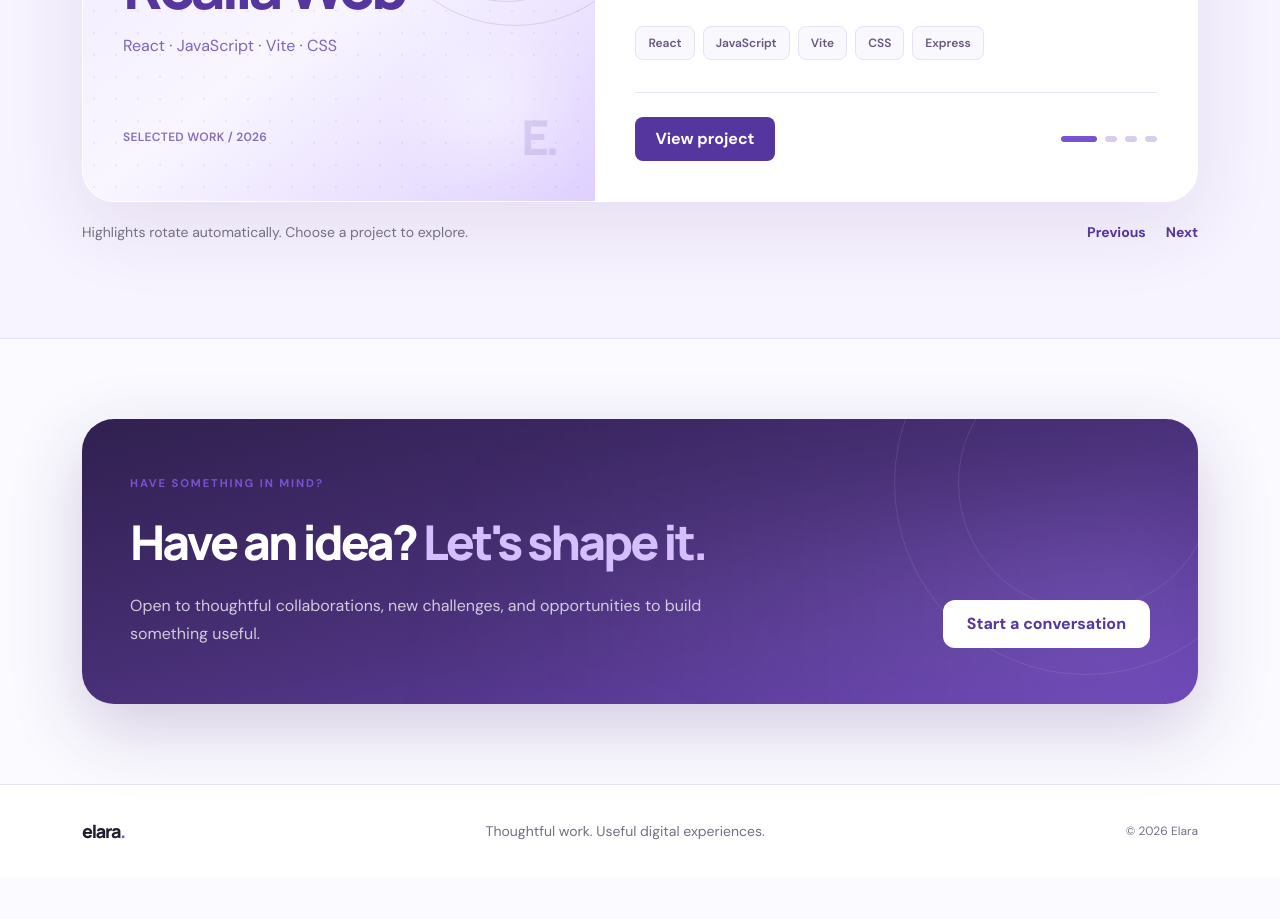
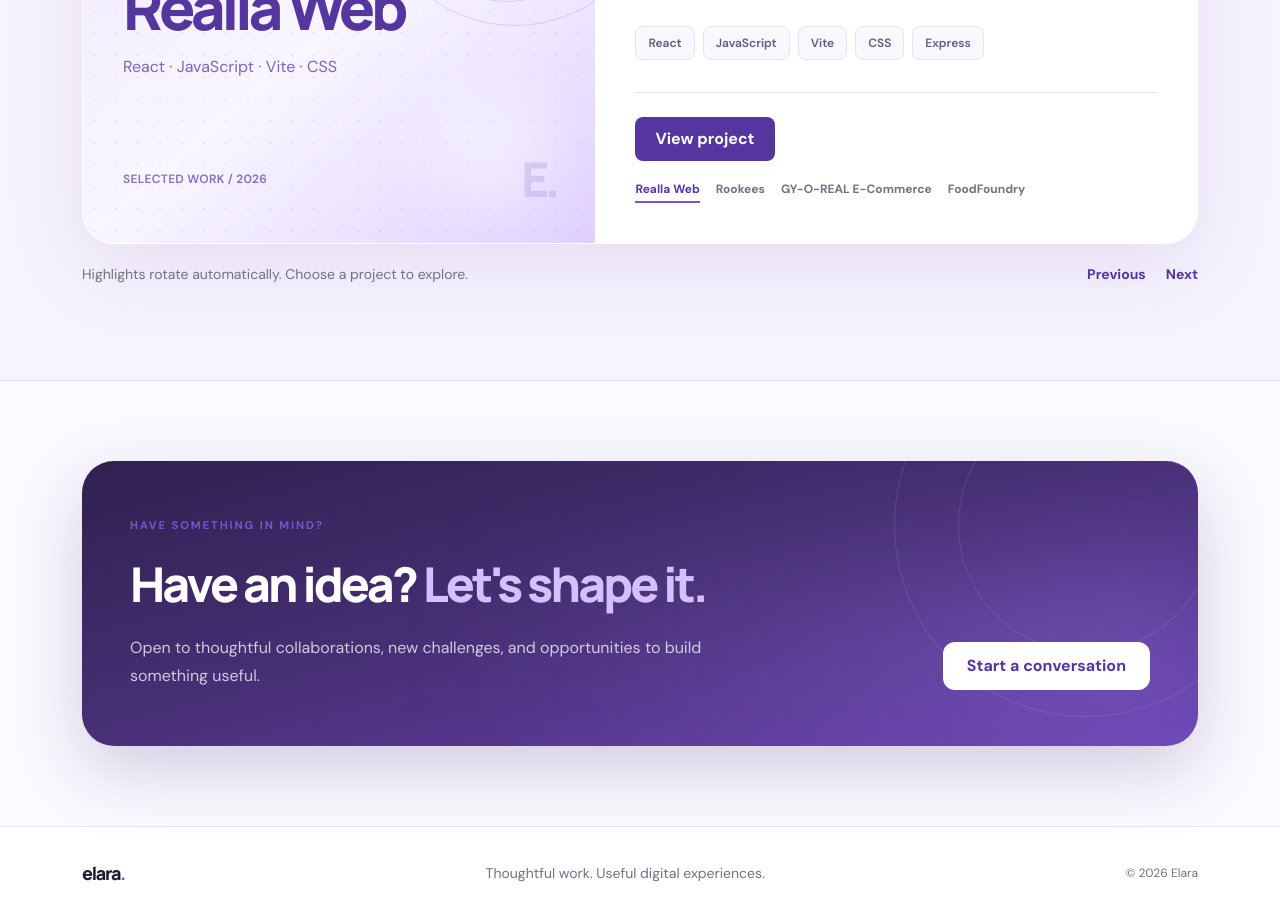
Before and after one commit to EllaUktolseja/elara, a React (Vite) app: page / in a window 1280 px wide. Shown: the part 1820-2739 px from the top of the page. Before the commit the page ends 2697 px from the top, so only its background shows below. Built offline with nearby package versions, Linux system fonts and the light colour scheme.

Commit message:
style(home): use text-only featured project controls

```diff
--- a/src/pages/Home.jsx
+++ b/src/pages/Home.jsx
@@ -86,7 +86,7 @@ export default function Home() {
             </div>
             <div className="flex flex-col justify-between p-8 sm:p-10">
               <div><p className="mb-4 text-xs font-bold tracking-[.17em] text-purple">{activeProject.status === 'completed' ? 'COMPLETED WORK' : activeProject.status === 'ongoing' ? 'CURRENTLY BUILDING' : 'ON THE ROADMAP'}</p><h3 className="mb-5 font-display text-3xl font-extrabold tracking-[-.06em] sm:text-4xl">{activeProject.title}</h3><p className="mb-7 max-w-xl text-base leading-8 text-muted">{activeProject.shortDescription}</p><div className="mb-8 flex flex-wrap gap-2">{activeProject.technologies.slice(0, 5).map((technology) => <span className="rounded-lg border border-[#e8e1f7] bg-[#faf8ff] px-3 py-2 text-xs font-semibold text-[#65577e]" key={technology}>{technology}</span>)}</div></div>
-              <div className="flex flex-wrap items-center justify-between gap-5 border-t border-line pt-6"><Link className="inline-flex min-h-11 items-center rounded-lg bg-purple-dark px-5 font-bold text-white transition hover:bg-purple" to={'/projects/' + activeProject.slug}>View project</Link><div className="flex items-center gap-2" aria-label="Choose featured project">{featuredProjects.map((project, index) => <button key={project.slug} type="button" aria-label={'Show ' + project.title} aria-pressed={index === activeSlide} onClick={() => showSlide(index)} className={'h-1.5 rounded-full transition-all duration-300 ' + (index === activeSlide ? 'w-9 bg-purple' : 'w-3 bg-[#d9cdee] hover:bg-purple/50')} />)}</div></div>
+              <div className="flex flex-wrap items-center justify-between gap-5 border-t border-line pt-6"><Link className="inline-flex min-h-11 items-center rounded-lg bg-purple-dark px-5 font-bold text-white transition hover:bg-purple" to={'/projects/' + activeProject.slug}>View project</Link><div className="flex flex-wrap gap-x-4 gap-y-2" aria-label="Choose featured project">{featuredProjects.map((project, index) => <button key={project.slug} type="button" aria-pressed={index === activeSlide} onClick={() => showSlide(index)} className={"border-b-2 pb-1 text-xs font-bold transition-colors " + (index === activeSlide ? "border-purple text-purple-dark" : "border-transparent text-muted hover:text-purple")}>{project.title}</button>)}</div></div>
             </div>
           </div>}
           <div className="mt-5 flex items-center justify-between gap-4"><p className="mb-0 text-sm text-muted">Highlights rotate automatically. Choose a project to explore.</p><div className="flex gap-5 text-sm font-bold text-purple-dark"><button className="transition hover:text-purple" type="button" onClick={() => showSlide(activeSlide - 1)}>Previous</button><button className="transition hover:text-purple" type="button" onClick={() => showSlide(activeSlide + 1)}>Next</button></div></div>
```
